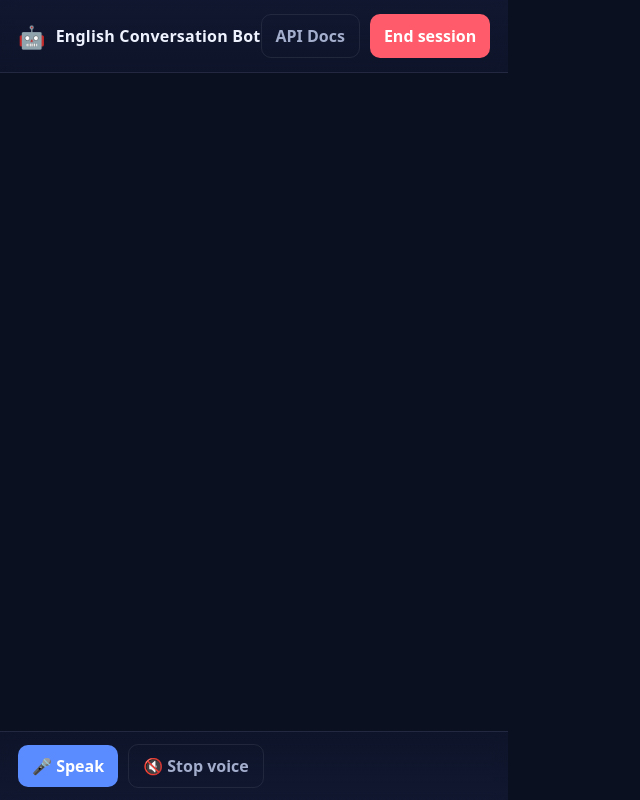
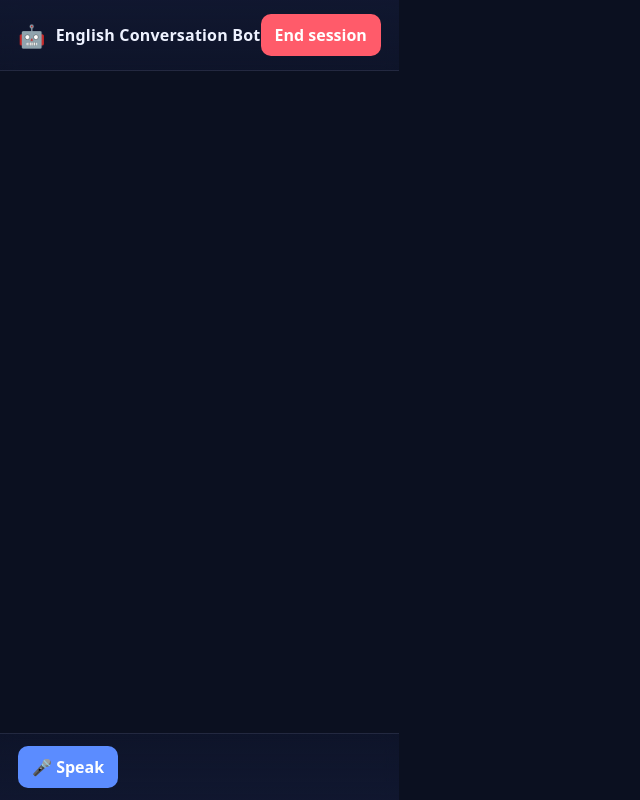
Before and after one commit to tomorou1012/chat-bot, a React (Vite) app in the folder frontend/: page / in a window 1280 px wide. Shown: the whole page, without its empty margins (0-640 px from the left). Built offline with nearby package versions, Linux system fonts and the light colour scheme.

Commit message:
UIととのえたよ2nd time

```diff
--- a/frontend/src/App.jsx
+++ b/frontend/src/App.jsx
@@ -126,12 +126,6 @@ export default function App() {
           <span>English Conversation Bot</span>
         </div>
         <div className="header-actions">
-          <button
-            className="btn btn-ghost"
-            onClick={() => window.open("http://127.0.0.1:8000/docs", "_blank")}
-          >
-            API Docs
-          </button>
           <button className="btn btn-danger" onClick={endSession} disabled={isListening}>
             End session
           </button>
@@ -179,9 +173,6 @@ export default function App() {
         <button className="btn btn-primary" onClick={startListening} disabled={isListening}>
           {isListening ? "Listening..." : "🎤 Speak"}
         </button>
-        <button className="btn btn-ghost" onClick={() => window.speechSynthesis.cancel()}>
-          🔇 Stop voice
-        </button>
       </footer>
     </div>
   );
```
